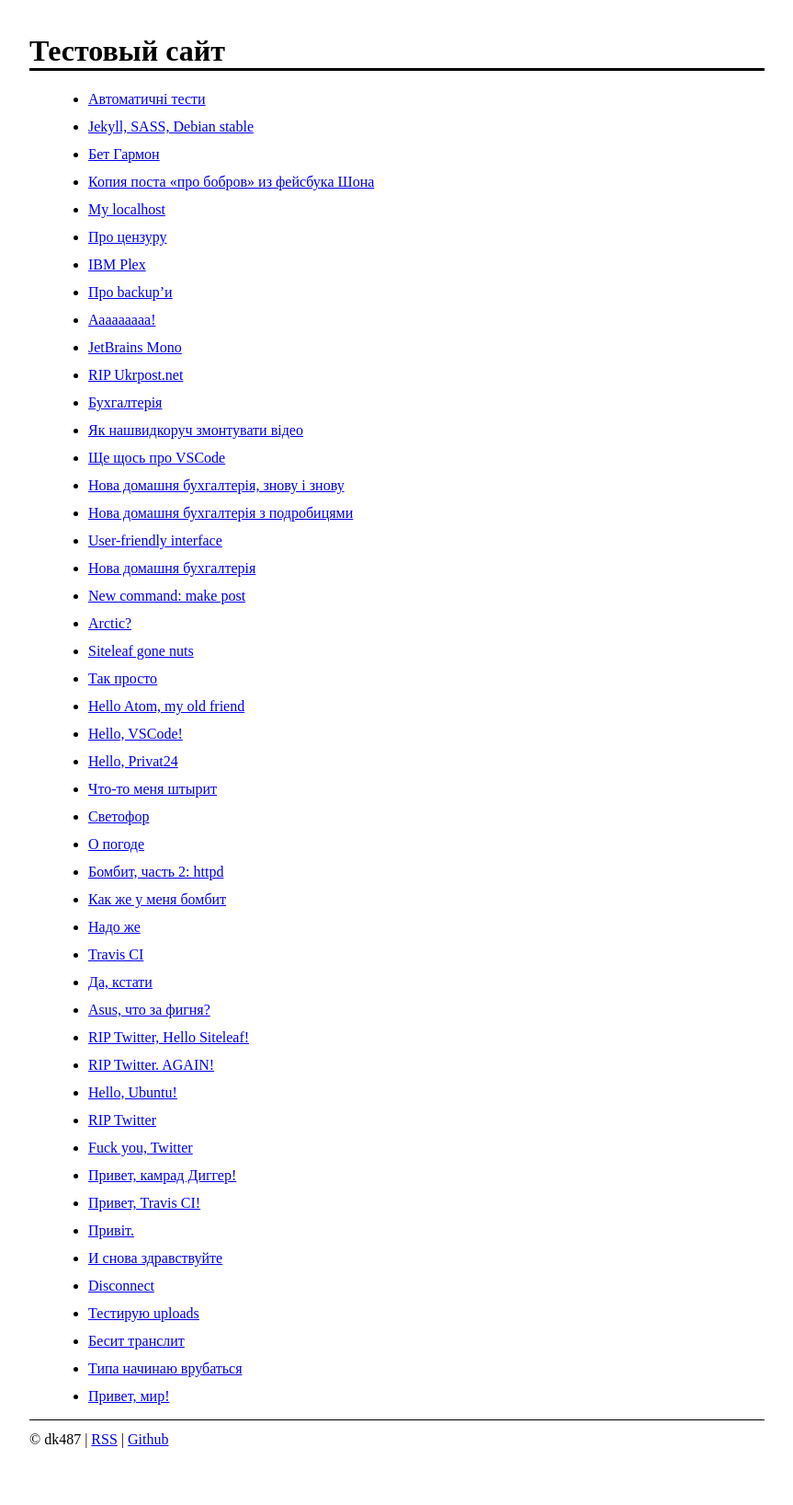
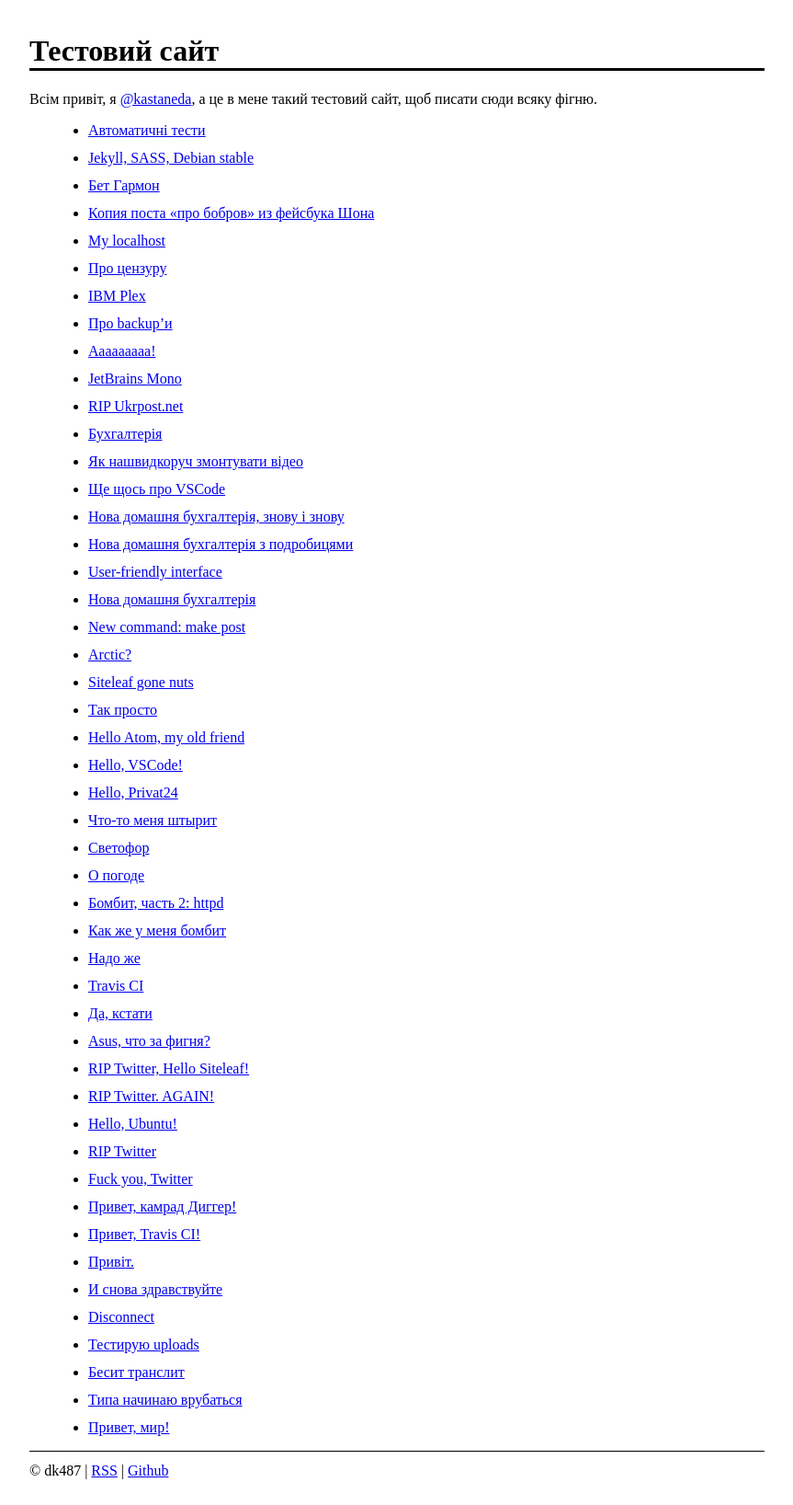
Before and after one commit to dk487/test.de.co.ua, a Jekyll site: the page built from index.md, in a window 1280 px wide. Shown: the whole page at 92% size, without its empty margins (208-1071 px from the left). Built offline with Jekyll 4.4.1, drawn with Linux system fonts in a browser that asks for light colours; before the commit the page ends 1602 px from its top, so only the background shows below that.

Commit message:
Front page

```diff
--- a/index.md
+++ b/index.md
@@ -1,7 +1,11 @@
 ---
-title: Тестовый сайт
+title: Тестовий сайт
 ---
+
+Всім привіт, я [@kastaneda][1], а це в мене такий тестовий сайт, щоб писати сюди всяку фігню.
 
 {% for post in site.posts %}
 - [{{ post.title }}]({{ post.url }})
 {% endfor %}
+
+[1]: https://twitter.com/kastaneda
```
